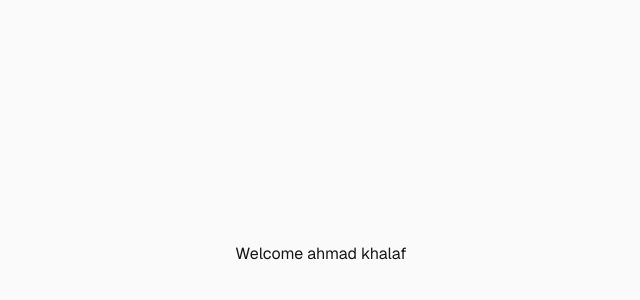
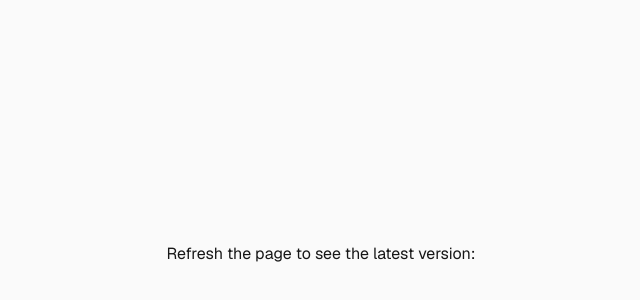
Before and after one commit to Ahmad-khalaf517/ahmad-khalaf-portfolio, a Next.js app: page / in a window 1280 px wide. Shown: the part 146-446 px from the top of the page, without its empty margins (319-959 px from the left). Built offline with nearby package versions, Linux system fonts and the light colour scheme; no server answers.

Commit message:
Test reload window

```diff
--- a/app/page.tsx
+++ b/app/page.tsx
@@ -64,7 +64,7 @@ export default function Home() {
       </main> */}
       <UpdateBanner />
 
-      Welcome ahmad khalaf
+      Refresh the page to see the latest version:{" "}
     </div>
   );
 }
```
